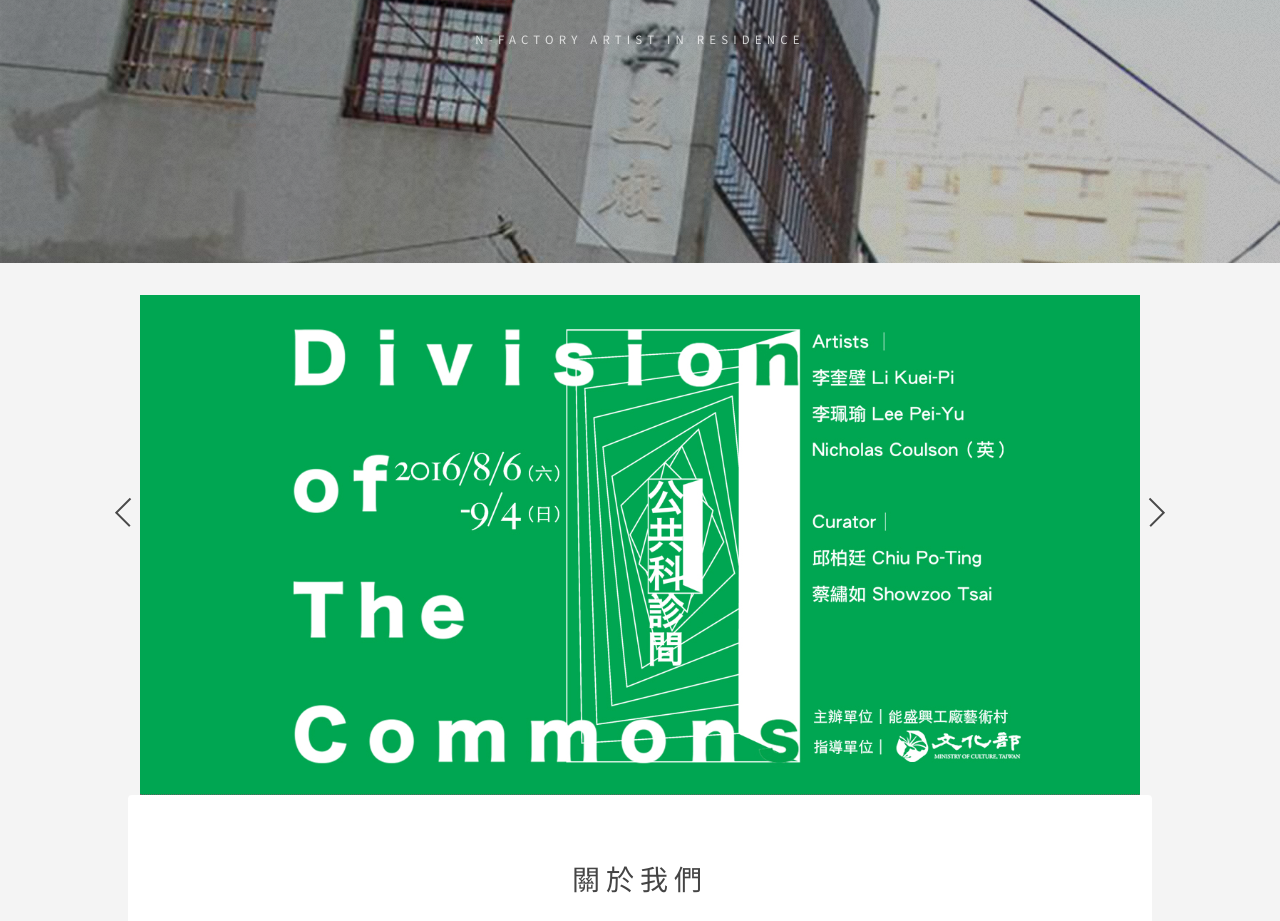
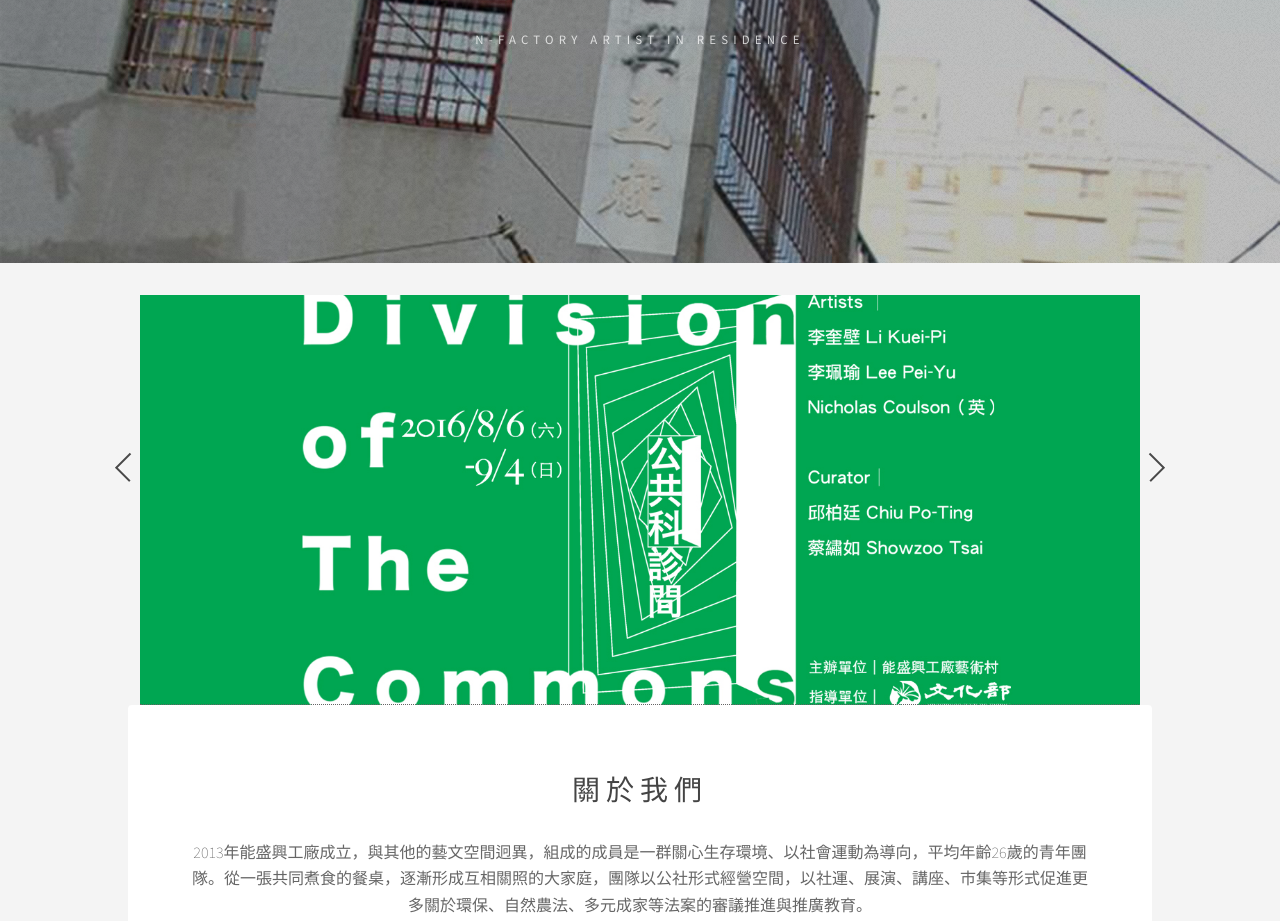
Before and after one commit to nfactoryairtw/nfactoryair, a plain HTML site: page index.html in a window 1280 px wide. Shown: the part 337-1258 px from the top of the page. Drawn offline with nearby package versions, Linux system fonts and the light colour scheme.

Commit message:
Update main.css

```diff
--- a/assets/css/main.css
+++ b/assets/css/main.css
@@ -1924,12 +1924,12 @@ body{
     background-position: -254px 46px;
 }
 .slick-slide{
-	height: 500px;
+	height: 410px;
 	width: 1000px;
 	background-size: cover;
 	background-position: center;
 }
 #wrapper.slick-slider{
 	width:1000px;
-	height:500px;
-}
+	height:410px;
+}
```
